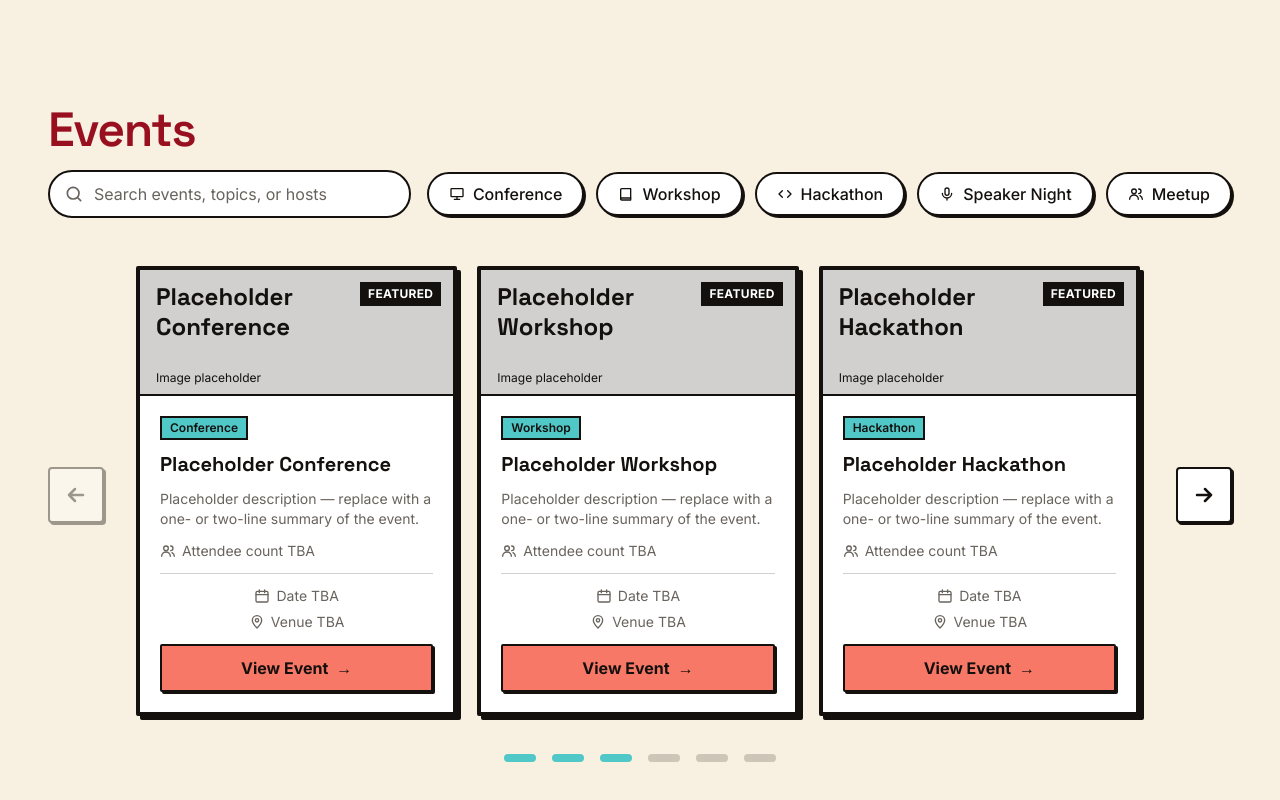
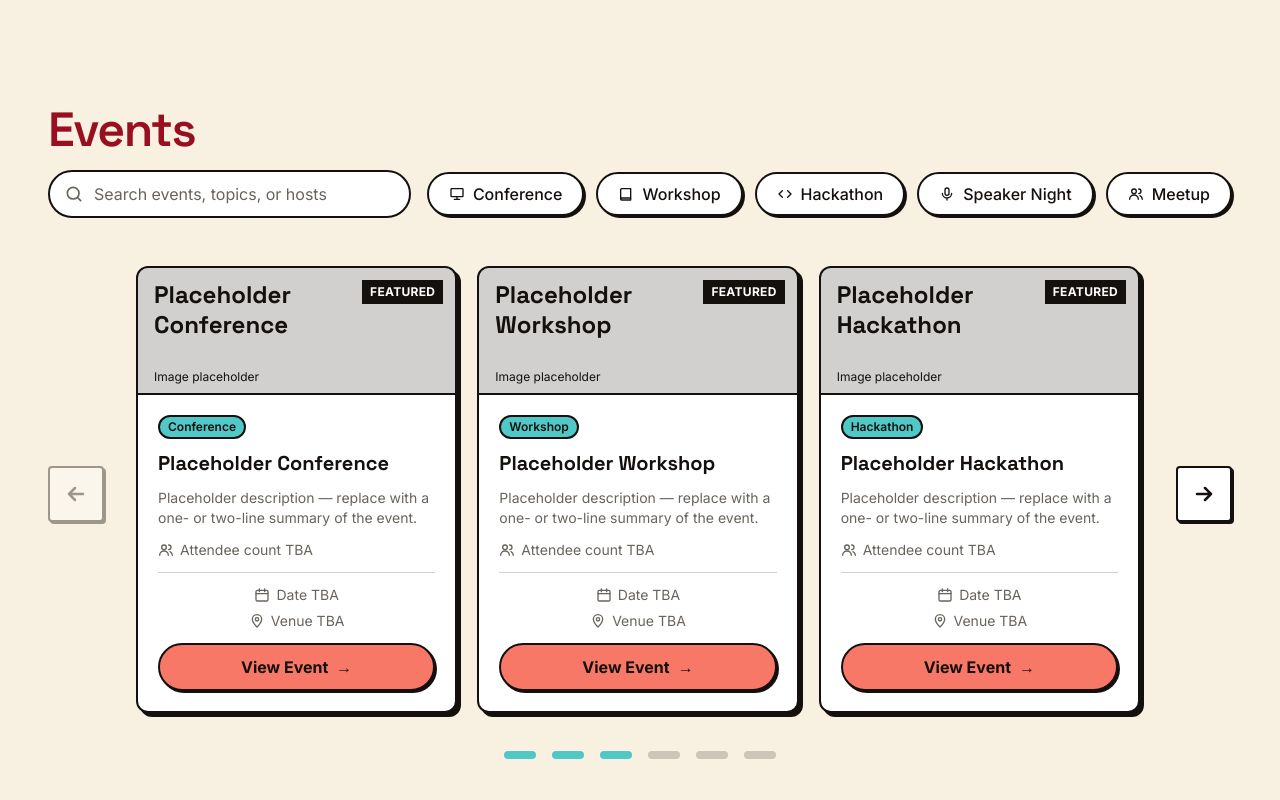
Before and after one commit to renisha18/sheBuildsTN, a React (Vite) app: page /#home in a window 1280 px wide. Shown: the part 2813-3613 px from the top of the page. Built offline with nearby package versions, Linux system fonts and the light colour scheme.

Commit message:
Updated events box

```diff
--- a/src/sections/events/EventCard.jsx
+++ b/src/sections/events/EventCard.jsx
@@ -12,8 +12,9 @@ const iconProps = {
 export default function EventCard({ event }) {
   const { category, title, description, attendees, date, location, image, featured } = event
 
+  // Border, radius and shadow match .journey__card (Journey.css); overflow-hidden clips the image to the rounded top
   return (
-    <article className="relative flex h-full w-full flex-col overflow-hidden rounded-xs border-4 border-ink bg-surface shadow-brutal">
+    <article className="relative flex h-full w-full flex-col overflow-hidden rounded-md border-2 border-ink bg-surface shadow-brutal">
       {/* Image area — gray placeholder until a real photo is added in eventsData.js */}
       <div className="relative aspect-5/2 w-full border-b-2 border-ink bg-muted/30">
         {image ? (
@@ -42,7 +43,7 @@ export default function EventCard({ event }) {
       </div>
 
       <div className="flex flex-1 flex-col gap-3 p-5">
-        <span className="self-start border-2 border-ink bg-accent-alt px-2 py-0.5 font-body text-xs font-semibold text-ink">
+        <span className="self-start rounded-full border-2 border-ink bg-accent-alt px-2 py-0.5 font-body text-xs font-semibold text-ink">
           {category}
         </span>
 
@@ -80,7 +81,7 @@ export default function EventCard({ event }) {
         {/* No destination yet — swap for an <a href> once event pages exist */}
         <button
           type="button"
-          className="mt-auto inline-flex w-full items-center justify-center gap-2 rounded-xs border-2 border-ink bg-accent px-5 py-2.5 font-body font-bold text-ink shadow-brutal-sm transition motion-reduce:transition-none active:translate-x-0.5 active:translate-y-0.5 active:shadow-none focus-visible:outline-2 focus-visible:outline-offset-2 focus-visible:outline-ink"
+          className="mt-auto inline-flex w-full items-center justify-center gap-2 rounded-full border-2 border-ink bg-accent px-5 py-2.5 font-body font-bold text-ink shadow-brutal-sm transition motion-reduce:transition-none active:translate-x-0.5 active:translate-y-0.5 active:shadow-none focus-visible:outline-2 focus-visible:outline-offset-2 focus-visible:outline-ink"
         >
           View Event<span className="sr-only">: {title}</span>
           <span aria-hidden="true">→</span>
```
